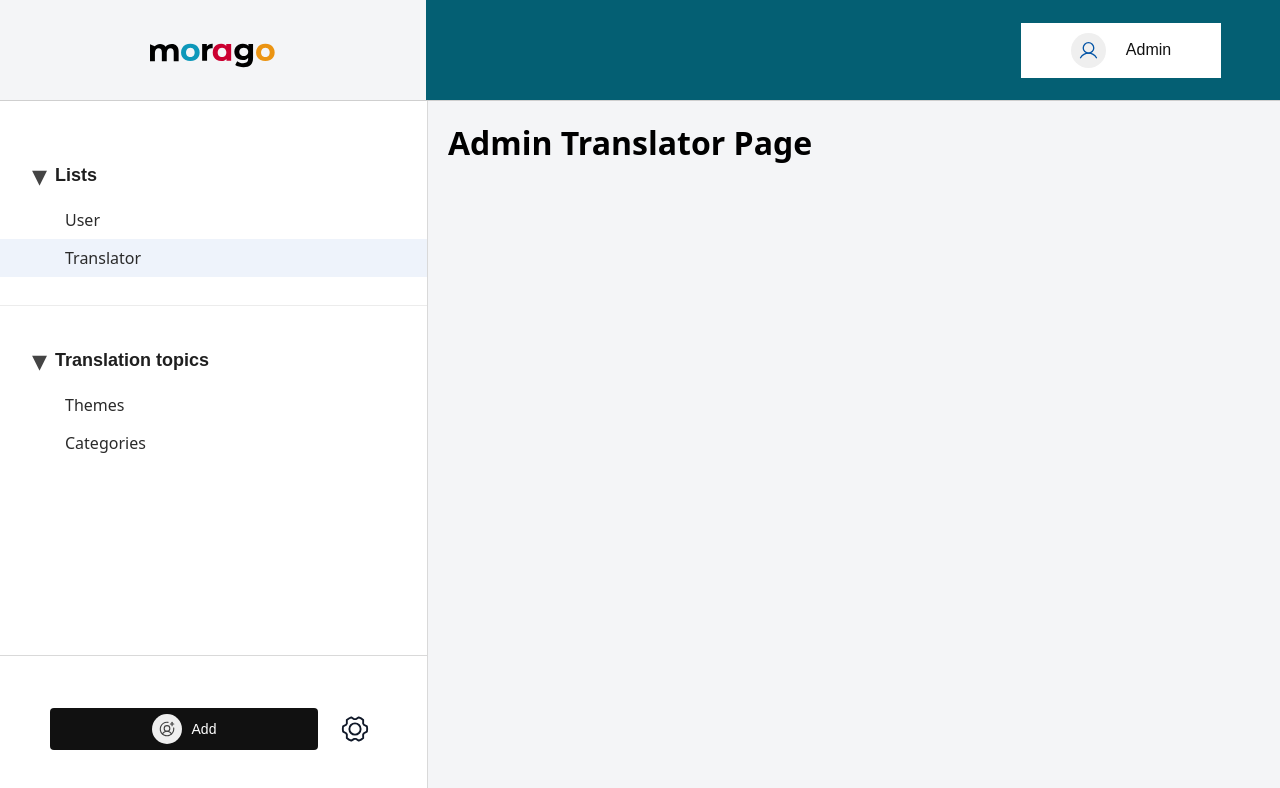
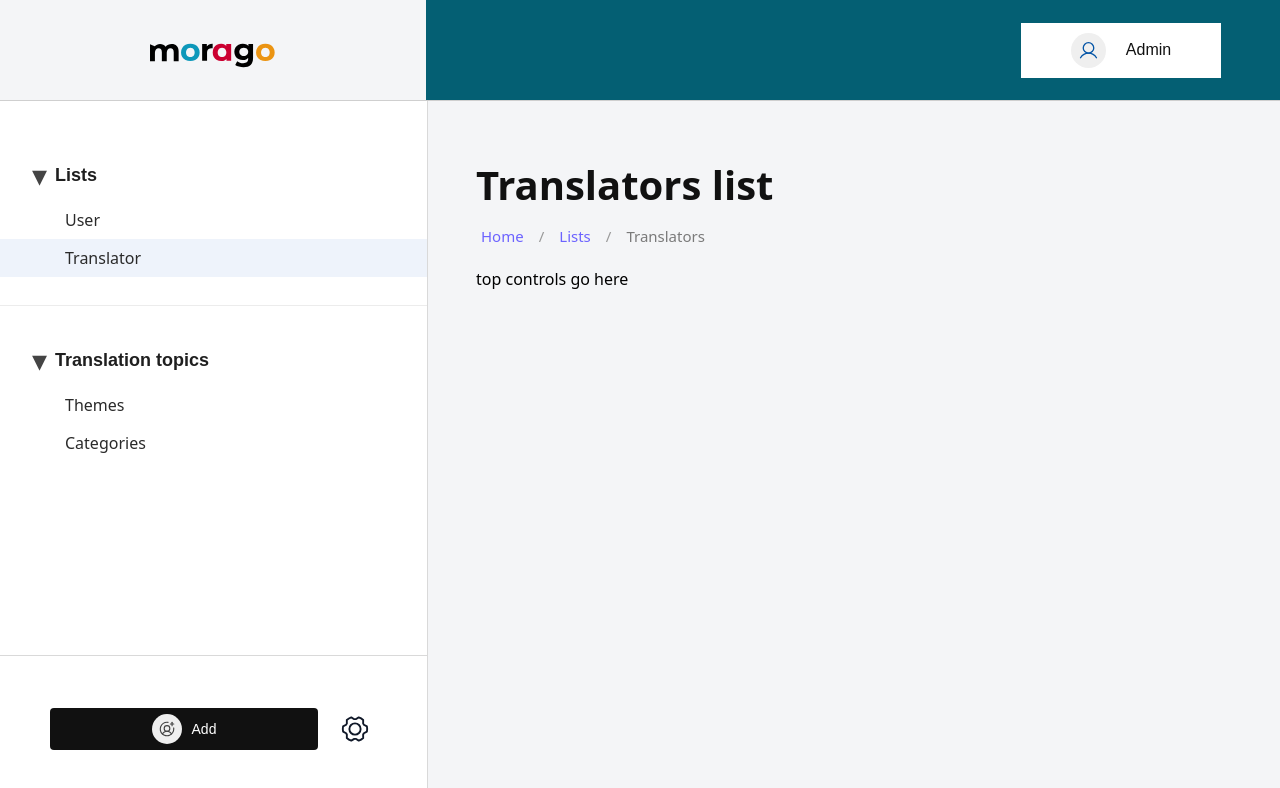
Before and after one commit to Nivedha29/morago_frontend_dec3, a React (Vite) app: page /admin/translators in a window 1280 px wide. Shown: the top 788 px of the page. Built offline with nearby package versions, Linux system fonts and the light colour scheme; no server answers.

Commit message:
Implement admin layout foundation with header, sidebar, and page shell

```diff
--- /dev/null
+++ b/src/components/admin/AdminPageShell.jsx
@@ -0,0 +1,29 @@
+import React from "react";
+import "../../styles/AdminPageShell.css";
+
+const AdminPageShell = ({
+  title,
+  breadcrumbSection,
+  breadcrumbPage,
+  children,
+}) => {
+  return (
+    <section className="admin-page-shell">
+      <div className="admin-page-shell-header">
+        <h1 className="admin-page-shell-title">{title}</h1>
+
+        <div className="admin-page-shell-breadcrumb">
+          <span className="breadcrumb-home">Home</span>
+          <span className="breadcrumb-separator">/</span>
+          <span className="breadcrumb-section">{breadcrumbSection}</span>
+          <span className="breadcrumb-separator">/</span>
+          <span className="breadcrumb-page">{breadcrumbPage}</span>
+        </div>
+      </div>
+
+      {children}
+    </section>
+  );
+};
+
+export default AdminPageShell;
--- a/src/pages/admin/AdminTranslatorPage.jsx
+++ b/src/pages/admin/AdminTranslatorPage.jsx
@@ -1,16 +1,25 @@
+import React from "react";
 import AdminHeader from "../../components/admin/AdminHeader";
 import AdminSidebar from "../../components/admin/AdminSidebar";
+import AdminPageShell from "../../components/admin/AdminPageShell";
+import "../../styles/AdminLayout.css"; // or your css file
 
 const AdminTranslatorPage = () => {
   return (
     <div>
       <AdminHeader />
 
-      <div style={{ display: "flex" }}>
+      <div className="admin-page-wrapper">
         <AdminSidebar />
 
-        <div style={{ flex: 1, padding: "20px" }}>
-          <h1>Admin Translator Page</h1>
+        <div className="admin-page-content">
+          <AdminPageShell
+            title="Translators list"
+            breadcrumbSection="Lists"
+            breadcrumbPage="Translators"
+          >
+            <div>top controls go here</div>
+          </AdminPageShell>
         </div>
       </div>
     </div>
--- a/src/styles/AdminLayout.css
+++ b/src/styles/AdminLayout.css
@@ -14,3 +14,12 @@
   flex: 1;
   padding: 32px 40px;
 }
+
+.admin-page-wrapper {
+  display: flex;
+}
+
+.admin-page-content {
+  flex: 1;
+  padding: 40px 48px;
+}
--- /dev/null
+++ b/src/styles/AdminPageShell.css
@@ -0,0 +1,40 @@
+.admin-page-shell {
+   width: 100%;
+}
+
+.admin-page-shell-header {
+   margin-bottom: 24px;
+}
+
+.admin-page-shell-title {
+   font-size: 40px;
+   font-weight: 700;
+   line-height: 1.2;
+   color: #111111;
+   margin-top: 20px;
+}
+
+.admin-page-shell-breadcrumb {
+   display: flex;
+   align-items: center;
+   gap: 15px;
+   font-size: 15px;
+   line-height: 1;
+   margin-top: 20px;
+   margin-left: 5px;
+}
+
+.breadcrumb-home,
+.breadcrumb-section {
+   color: #6c63ff;
+   font-weight: 400;
+}
+
+.breadcrumb-page {
+   color: #7a7a7a;
+   font-weight: 400;
+}
+
+.breadcrumb-separator {
+   color: #9a9a9a;
+}
```
